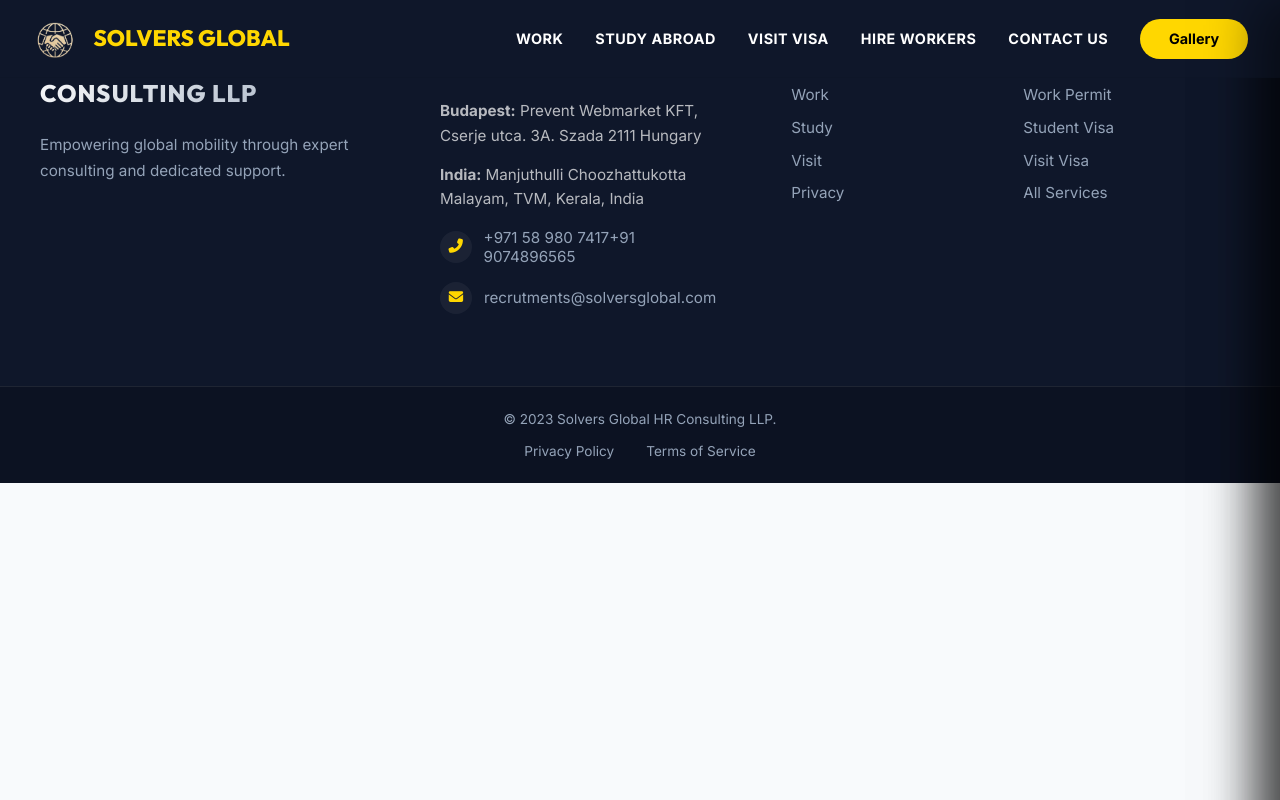
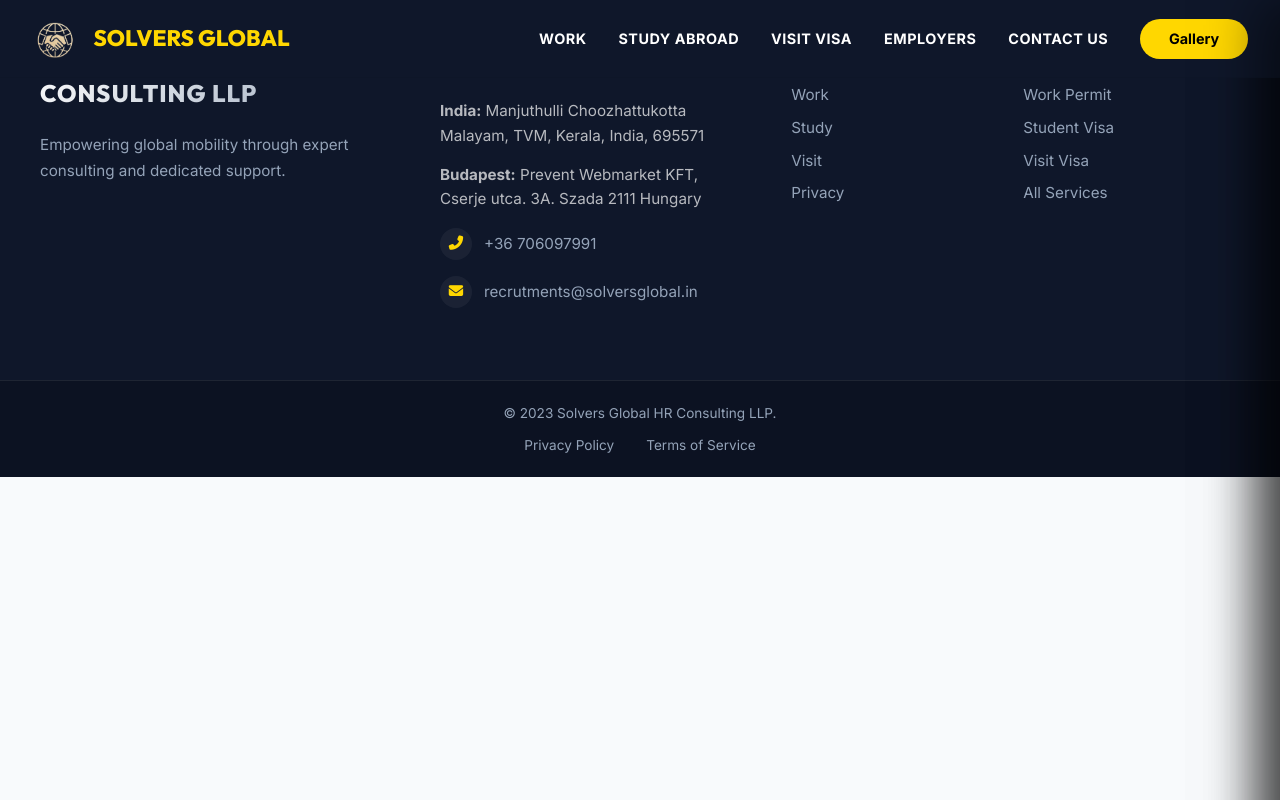
Before and after one commit to Gokulgopan01/Solver_global, an Angular app: page /navbar in a window 1280 px wide. Built offline with nearby package versions, Linux system fonts and the light colour scheme.

Commit message:
updated one

```diff
--- a/src/app/component/footer/footer.component.html
+++ b/src/app/component/footer/footer.component.html
@@ -9,24 +9,25 @@
 
         <!-- Column 2 - Address & Communications -->
         <div class="footer-col address-col">
-            <h4>CONTACT US</h4>
+            <h4>OUR OFFICES</h4>
             <div class="address-info">
-                <p><strong>Budapest:</strong> Prevent Webmarket KFT, Cserje utca. 3A. Szada 2111 Hungary</p>
-                <p><strong>India:</strong> Manjuthulli Choozhattukotta Malayam, TVM, Kerala, India</p>
+                <p><strong>India:</strong> Manjuthulli Choozhattukotta Malayam, TVM, Kerala, India, 695571
+                <p>
+                    <strong>Budapest:</strong> Prevent Webmarket KFT, Cserje utca. 3A. Szada 2111 Hungary
+                </p>
             </div>
 
             <div class="contact-info">
                 <div class="contact-item">
                     <i class="fas fa-phone-alt"></i>
                     <div class="contact-details">
-                        <span>+971 58 980 7417</span>
-                        <span>+91 9074896565</span>
+                        <span>+36 706097991</span>
                     </div>
                 </div>
                 <div class="contact-item">
                     <i class="fas fa-envelope"></i>
                     <div class="contact-details">
-                        <a href="mailto:recrutments@solversglobal.com">recrutments&#64;solversglobal.com</a>
+                        <a href="mailto:recrutments@solversglobal.in">recrutments&#64;solversglobal.in</a>
                     </div>
                 </div>
             </div>
--- a/src/app/component/navbar/navbar.component.html
+++ b/src/app/component/navbar/navbar.component.html
@@ -35,7 +35,7 @@
                     <li><a routerLink="/visit-visa">Austria Visa</a></li>
                 </ul>
             </li>
-            <li><a routerLink="/hire-workers" class="nav-link">Hire Workers</a></li>
+            <li><a routerLink="/hire-workers" class="nav-link">Employers</a></li>
             <li><a href="#" class="nav-link">Contact US</a></li>
             <li><a routerLink="/gallery" class="btn-cta">Gallery</a></li>
         </ul>
@@ -61,7 +61,8 @@
 
         <div class="mobile-links">
             <div class="mobile-group">
-                <a class="mobile-link" (click)="toggleDropdown('work', $event)">Work <i class="fas fa-chevron-down"></i></a>
+                <a class="mobile-link" (click)="toggleDropdown('work', $event)">Work <i
+                        class="fas fa-chevron-down"></i></a>
                 <div class="mobile-submenu" [class.active]="activeDropdown === 'work'">
                     <a routerLink="/work" (click)="closeMenu()">Visa & Paperwork</a>
                     <a routerLink="/work" (click)="closeMenu()">Accommodation</a>
@@ -71,7 +72,8 @@
             </div>
 
             <div class="mobile-group">
-                <a class="mobile-link" (click)="toggleDropdown('study', $event)">Study Abroad <i class="fas fa-chevron-down"></i></a>
+                <a class="mobile-link" (click)="toggleDropdown('study', $event)">Study Abroad <i
+                        class="fas fa-chevron-down"></i></a>
                 <div class="mobile-submenu" [class.active]="activeDropdown === 'study'">
                     <a routerLink="/study-abroad" (click)="closeMenu()">University Guidance</a>
                     <a routerLink="/study-abroad" (click)="closeMenu()">Student Visa</a>
@@ -81,7 +83,8 @@
             </div>
 
             <div class="mobile-group">
-                <a class="mobile-link" (click)="toggleDropdown('visa', $event)">Visit Visa <i class="fas fa-chevron-down"></i></a>
+                <a class="mobile-link" (click)="toggleDropdown('visa', $event)">Visit Visa <i
+                        class="fas fa-chevron-down"></i></a>
                 <div class="mobile-submenu" [class.active]="activeDropdown === 'visa'">
                     <a routerLink="/visit-visa" (click)="closeMenu()">Hungary</a>
                     <a routerLink="/visit-visa" (click)="closeMenu()">Slovenia</a>
--- a/src/app/component/work/work.component.html
+++ b/src/app/component/work/work.component.html
@@ -142,7 +142,7 @@
                             </div>
                             <div class="text">
                                 <h4>Call us</h4>
-                                <p>+971 58 980 7417</p>
+                                <span>+36 706097991</span>
                             </div>
                         </div>
 
@@ -152,7 +152,7 @@
                             </div>
                             <div class="text">
                                 <h4>Email us</h4>
-                                <p>recrutments&#64;solversglobal.com</p>
+                                <p>recrutments&#64;solversglobal.in</p>
                             </div>
                         </div>
 
@@ -162,7 +162,12 @@
                             </div>
                             <div class="text">
                                 <h4>Our office</h4>
-                                <p>Prevent Webmarket KFT<br>Cserje utca. 3A. Szada 2111<br>Hungary</p>
+                                <p><strong>India:</strong> Manjuthulli Choozhattukotta Malayam, TVM, Kerala, India
+                                <p>
+                                    <br>
+                                <p><strong>Budapest:</strong> Prevent Webmarket KFT, Cserje utca. 3A. Szada 2111 Hungary
+                                </p>
+                                <!-- <p>Prevent Webmarket KFT<br>Cserje utca. 3A. Szada 2111<br>Hungary</p> -->
                             </div>
                         </div>
 
```
